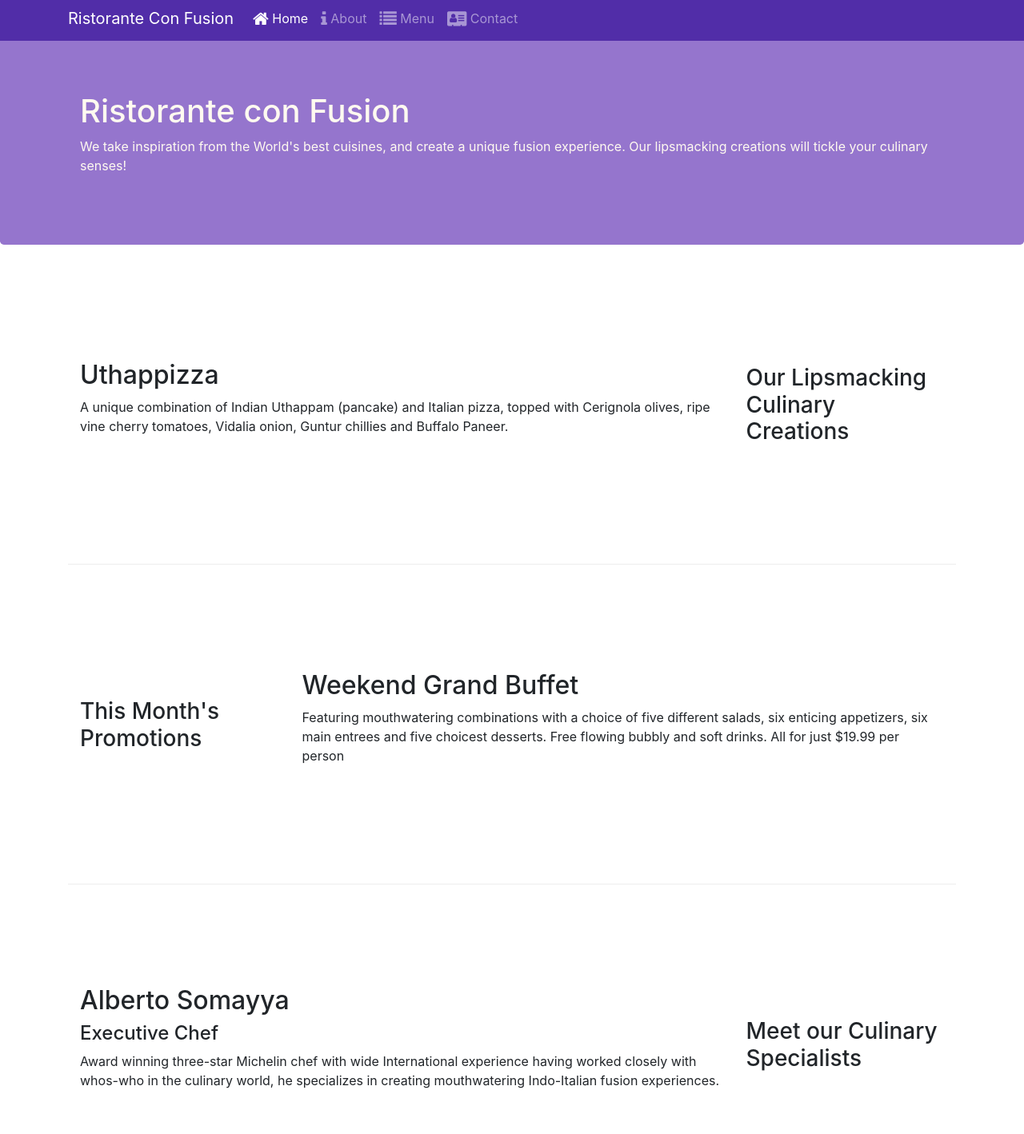
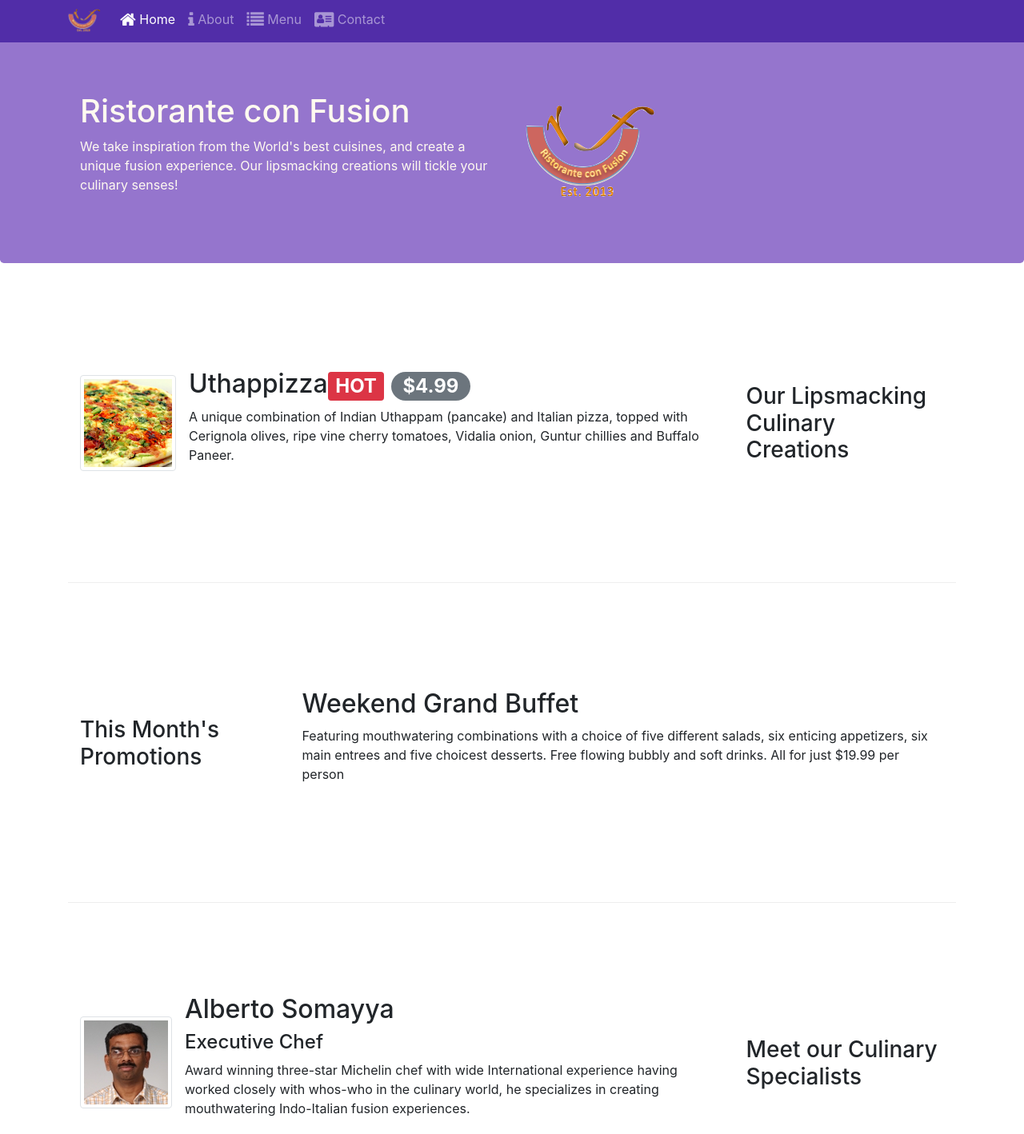
Before and after one commit to NorahAlShaikhMubarak/git-test, a website: page index.html in a window 1280 px wide. Shown: the part 5-1423 px from the top of the page at 80% size. Drawn offline with nearby package versions, Linux system fonts and the light colour scheme.

Commit message:
Images and Badges

```diff
--- a/index.html
+++ b/index.html
@@ -23,7 +23,7 @@
             <button class="navbar-toggler" type="button" data-toggle="collapse" data-target="#Navbar">
                 <span class="navbar-toggler-icon"></span>
             </button>
-           <a class="navbar-brand" href="#">Ristorante Con Fusion</a>
+           <a class="navbar-brand" href="#"><img src="img/logo.png" height="30" width="41"></a>
            <div class="collapse navbar-collapse" id="Navbar">
                 <ul class="navbar-nav mr-auto">
                     <li class="nav-item active"><a class="nav-link" href="#"><span class="fa fa-home fa-lg"></span> Home</a></li>
@@ -38,11 +38,12 @@
     <header class="jumbotron">
         <div class="container">
             <div class="row row-header">
-                <div class="col-12 col-sm6">
+                <div class="col-12 col-sm-6">
                     <h1>Ristorante con Fusion</h1>
                     <p>We take inspiration from the World's best cuisines, and create a unique fusion experience. Our lipsmacking creations will tickle your culinary senses!</p>
                 </div>
-                <div class="co1-12 col-sm">
+                <div class="col-12 col-sm align-self-center">
+                    <img src="img/logo.png" class="img-fluid">
                 </div>
             </div>
         </div>
@@ -54,8 +55,17 @@
                 <h3>Our Lipsmacking Culinary Creations</h3>
             </div>
             <div class="col col-sm order-sm-first col-md">
-                <h2>Uthappizza</h2>
-                <p>A unique combination of Indian Uthappam (pancake) and Italian pizza, topped with Cerignola olives, ripe vine cherry tomatoes, Vidalia onion, Guntur chillies and Buffalo Paneer.</p>
+                <div class="media">
+                    <img class="d-flex mr-3 img-thumbnail align-self-center"
+                            src="img/uthappizza.png" alt="Uthappizza">
+                    <div class="media-body">
+                        <h2 class="mt-0">Uthappizza<span class="badge badge-danger">HOT</span> <span class="badge badge-pill badge-secondary">$4.99</span></h2>
+                        <p class="d-none d-sm-block">A unique combination of Indian Uthappam (pancake) and
+                            Italian pizza, topped with Cerignola olives, ripe vine
+                            cherry tomatoes, Vidalia onion, Guntur chillies and
+                            Buffalo Paneer.</p>
+                    </div>
+                </div>
             </div>
         </div>
 
@@ -76,9 +86,20 @@
                 <h3>Meet our Culinary Specialists</h3>
             </div>
             <div class="col col-sm order-sm-first col-md">
-                <h2>Alberto Somayya</h2>
-                <h4>Executive Chef</h4>
-                <p>Award winning three-star Michelin chef with wide International experience having worked closely with whos-who in the culinary world, he specializes in creating mouthwatering Indo-Italian fusion experiences. </p>
+                <div class="media">
+                    <img class="d-flex mr-3 img-thumbnail align-self-center"
+                            src="img/alberto.png" alt="Alberto Somayya">
+                    <div class="media-body">
+                        <h2 class="mt-0">Alberto Somayya</h2>
+                        <h4>Executive Chef</h4>
+                        <p class="d-none d-sm-block">Award winning three-star Michelin chef with wide
+                            International experience having worked closely with
+                            whos-who in the culinary world, he specializes in
+                            creating mouthwatering Indo-Italian fusion experiences.
+                            </p>
+                    </div>
+                </div>
+
             </div>
         </div>
     </div>
```
Also changed, not shown: aboutus.html (+3 -2 lines), contactus.html (+3 -2 lines), img/alberto.png (added), img/buffet.png (added), img/logo.png (added), img/uthappizza.png (added), 2 other files.
